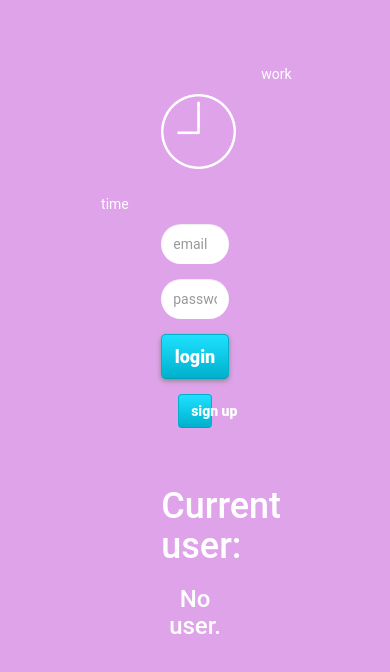
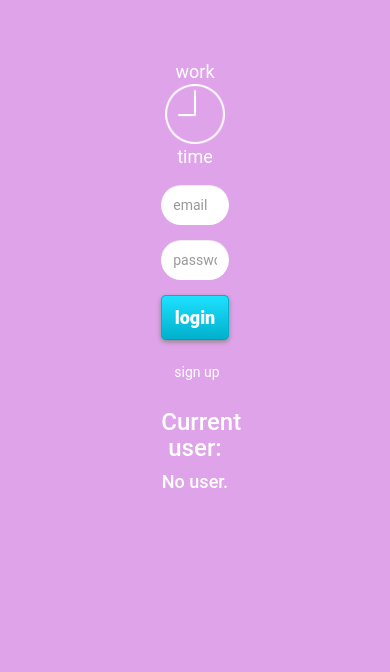
Before and after one commit to JohannWentzel/Employee-Time-Tracker, a website: page public/index.html in a window 390 px wide. Drawn offline with nearby package versions, Linux system fonts and the light colour scheme; no server answers.

Commit message:
tweaked responsive design of logo

```diff
--- a/public/index.html
+++ b/public/index.html
@@ -2,7 +2,7 @@
 <html>
   <head>
     <meta charset="utf-8">
-    <title>Welcome to Firebase Hosting</title>
+    <title>Employee Time Tracker</title>
 
     <!-- Latest compiled and minified CSS -->
     <link rel="stylesheet" href="https://maxcdn.bootstrapcdn.com/bootstrap/3.3.7/css/bootstrap.min.css" integrity="sha384-BVYiiSIFeK1dGmJRAkycuHAHRg32OmUcww7on3RYdg4Va+PmSTsz/K68vbdEjh4u" crossorigin="anonymous">
@@ -18,9 +18,7 @@
   <body>
     <div class="container">
       <div class="logo">
-        <p id="work">work</p>
-        <img src="img/time.png" alt=logo width="75"/>
-        <p id="time">time</p>
+        <p id="logo">work <span><img id="time"src="img/time.png" width="60"/></span> time</p>
       </div>
 
       <div class="form-group">
@@ -29,15 +27,12 @@
       </div>
 
       <button type="button" id="loginButton" class="btn btn-custom">login</button>
-      <button type="button" id="signUpButton" class="btn btn-custom">sign up</button>
+      <button type="button" id="signUpButton" class="btn btn-link">sign up</button>
       <button type="button" id="logOutButton" class="btn btn-danger hide">Log Out</button>
+
+      <h3>Current user: </h3>
+      <h4 id="User"></h4>
     </div>
-
-    <div class="container">
-      <h1>Current user: </h1>
-      <h3 id="User"></h3>
-    </div>
-
     <script src="app.js"></script>
   </body>
 </html>
--- a/public/style.css
+++ b/public/style.css
@@ -1,11 +1,11 @@
 body {
   font-family: Roboto, Arial, sans-serif;
   background: #DFA3EA;
-  color: #FFF
+  color: #FFF;
 }
 
 a {
-  color: rgb(3,155,229);
+  color: #FFF;
 }
 
 .center-block() {
@@ -17,7 +17,7 @@ a {
 .container {
   .center-block();
   text-align: center;
-  margin-top: 10%;
+  margin-top: 15%;
   width: 25%;
 }
 
@@ -34,7 +34,7 @@ a {
   background-image: -o-linear-gradient(top, #1ee1ff, #00b0cc);
   background-image: linear-gradient(#1ee1ff, #00b0cc);
   border-color: #00b0cc #00b0cc hsl(188, 100%, 36%);
-  color: #fff !important;
+  color: #FFF !important;
   -webkit-font-smoothing: antialiased;
 }
 
@@ -54,7 +54,7 @@ a {
   margin-top: 15px;
 }
 
-#loginButton{
+#loginButton {
   font-size: 18px;
   font-weight: 800;
   height: 45px;
@@ -64,64 +64,10 @@ a {
   width: 100%;
 }
 
-#signUpButton{
-  font-weight: 800;
-  width: 50%;
+#signUpButton {
+  color: #FFF;
 }
 
-#time{
-  float: right;
-  margin-right: 100px;
-  margin-top: 25px;
+#logo {
+  font-size: 18px;
 }
-
-#work {
-  float: left;
-  margin-left: 100px;
-  margin-top: 25px;
-}
-
-/*
-#message {
-  max-width: 400px;
-  margin: 40px auto;
-  box-shadow: 0 1px 3px 0 rgba(0,0,0,0.2),0 1px 1px 0 rgba(0,0,0,0.14),0 2px 1px -1px rgba(0,0,0,0.12);
-  border-radius: 2px;
-  background: white;
-  padding: 16px 24px;
-}
-
-#message h1 {
-  font-size: 22px;
-  font-weight: 500;
-  text-align: center;
-  margin: 0 0 16px;
-}
-
-#message p {
-  font-weight: 300;
-  line-height: 150%;
-}
-
-#message ul {
-  list-style: none;
-  margin: 16px 0 0;
-  padding: 0;
-  text-align: center;
-}
-
-#message li a {
-  display: inline-block;
-  padding: 8px;
-  text-transform: uppercase;
-  text-decoration: none;
-  font-weight: 500;
-  background: rgb(3,155,229);
-  color: white;
-  border: 1px solid rgb(3,155,229);
-  border-radius: 3px;
-  font-size: 14px;
-  box-shadow: 0 2px 5px 0 rgba(0,0,0,.26);
-}
-
-*/
```
